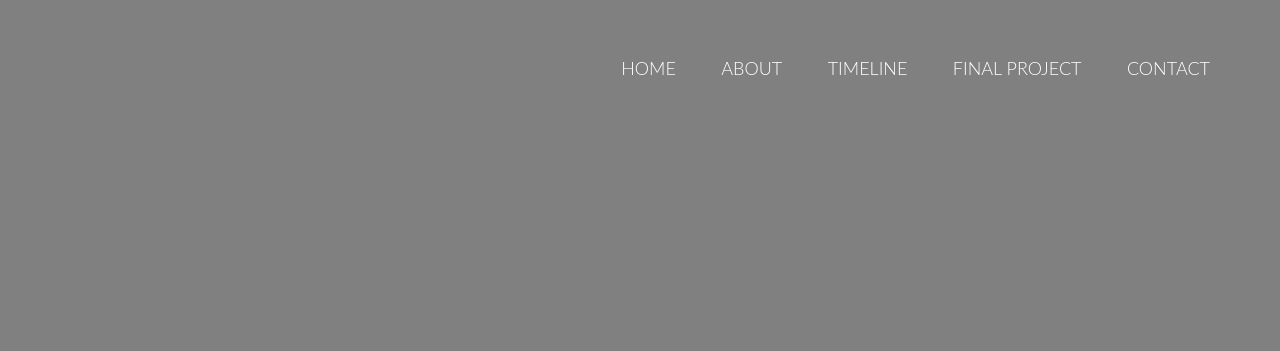
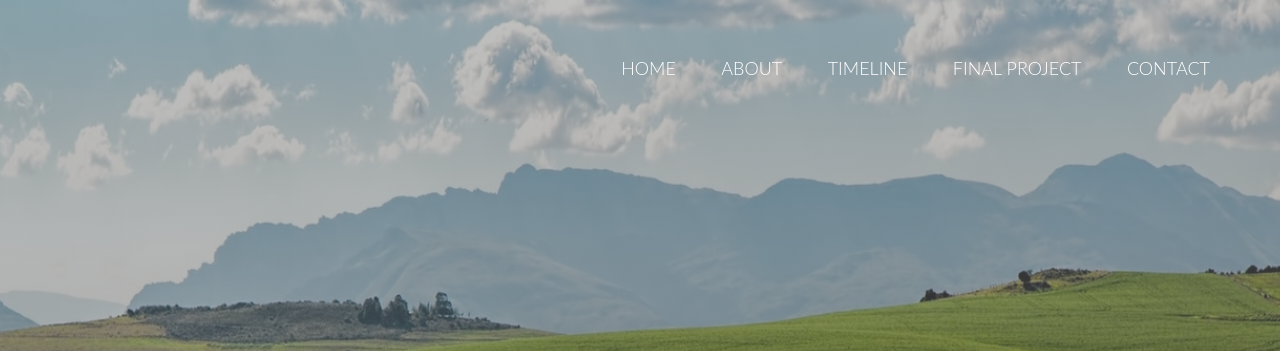
Before and after one commit to Jbaker8390/jbaker8390.github.io, a plain HTML site: page index.html in a window 1280 px wide. Shown: the top 351 px of the page. Drawn offline with nearby package versions, Linux system fonts and the light colour scheme; files whose address does not match are found by name.

Commit message:
test new hero

```diff
--- a/resources/css/style.css
+++ b/resources/css/style.css
@@ -152,7 +152,7 @@ input[type=submit]:active{
 /*HEADER*/
 /*-------------------------*/
 header{
-  /*  background-image:linear-gradient(rgba(255, 255, 255, 0), rgba(0, 0, 0, 0.4)), url(img/133D-min-min.jpg); */
+   background-image:linear-gradient(rgba(144, 144, 144, 0.56), rgba(0, 0, 0, 0.4)), url(img/newheromin.jpeg);
     background-color: grey;
     background-size: cover;
     background-position: center;
```
Also changed, not shown: resources/css/img/newheromin.jpeg (added).
